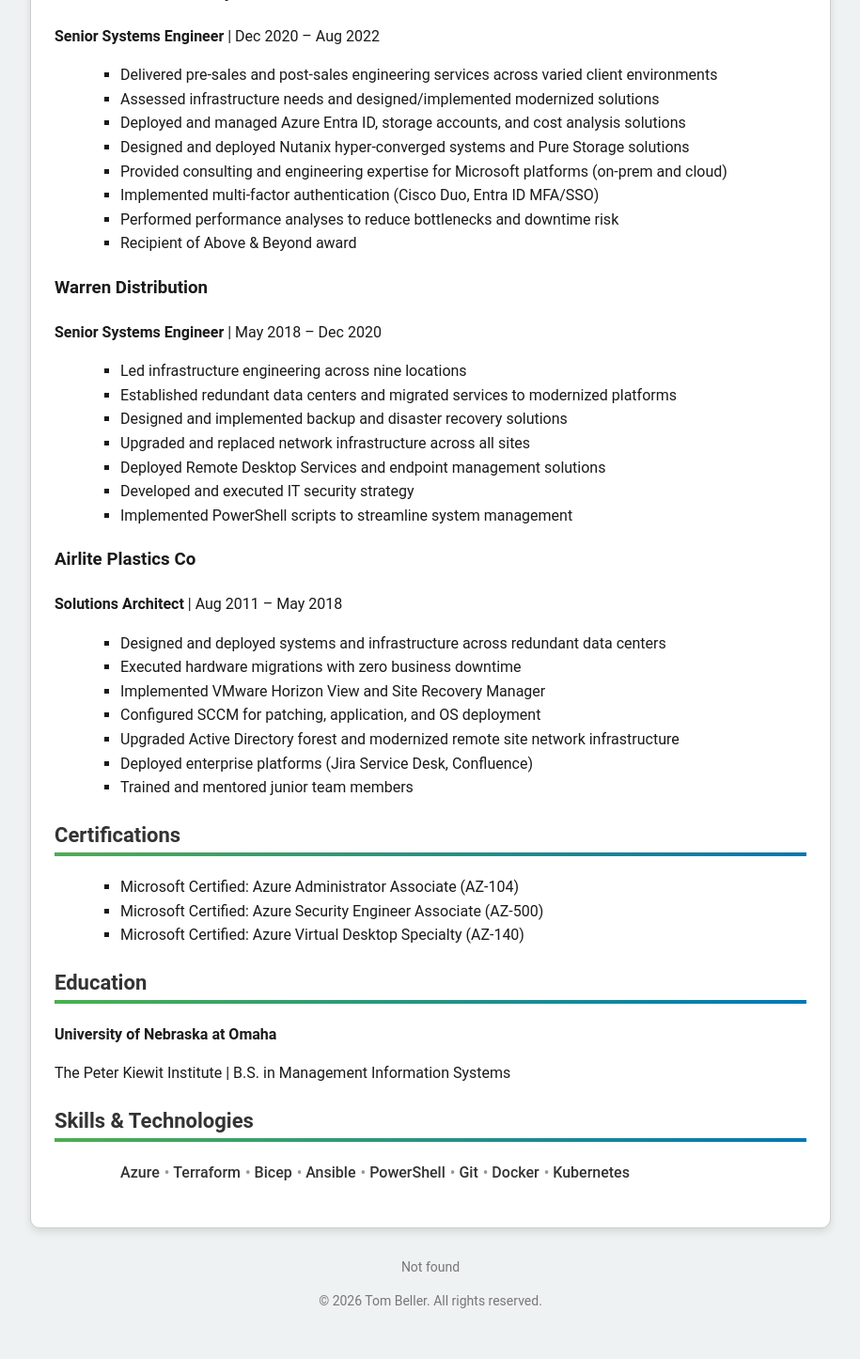
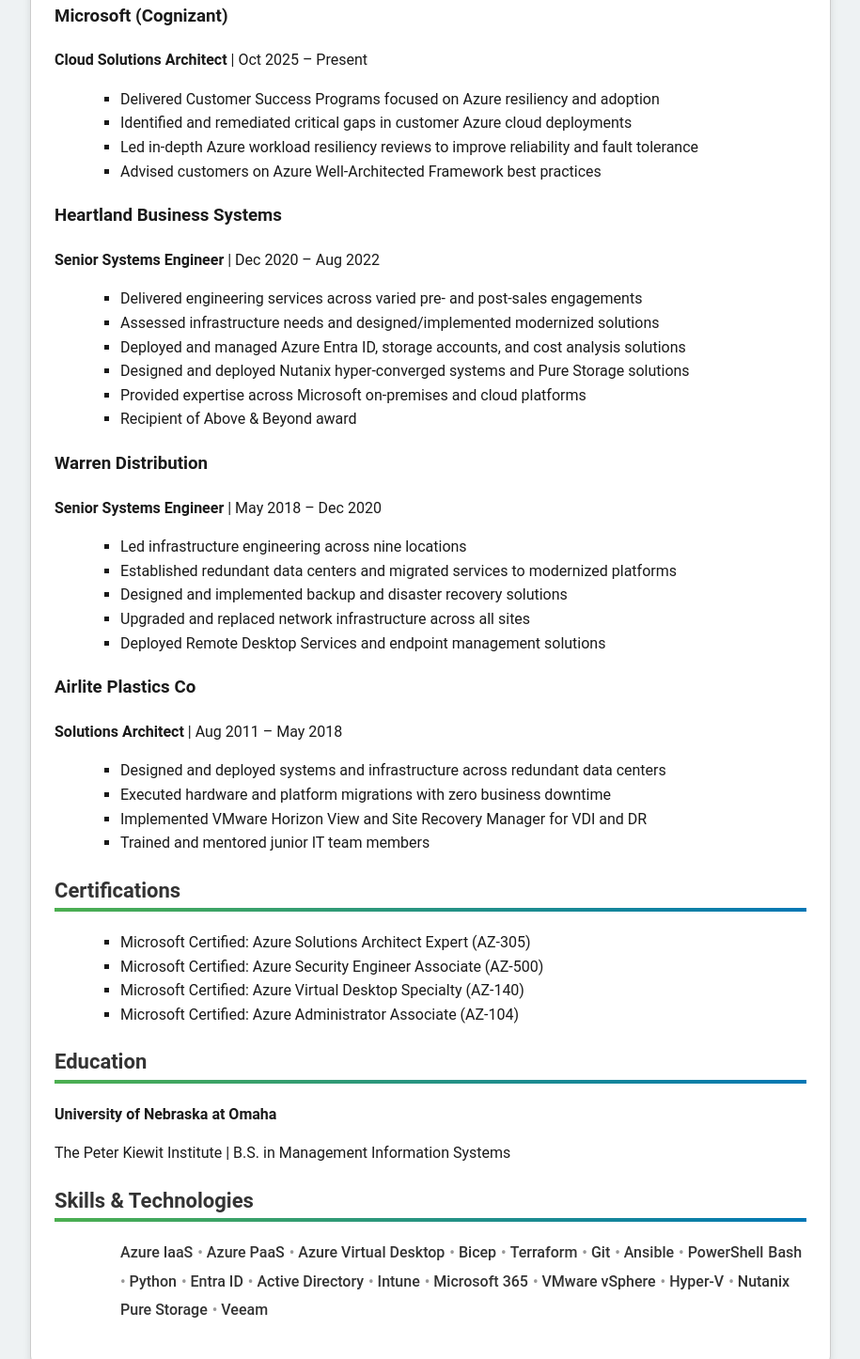
Before and after one commit to tbeller/resume, a website: page frontend/index.html in a window 1280 px wide. Shown: the part 291-1737 px from the top of the page at 94% size, without its empty margins (182-1097 px from the left). Before the commit the page ends 1701 px from the top, so only its background shows below. Drawn offline with Linux system fonts and the light colour scheme; no server answers.

Commit message:
Enhance resume content and layout; update professional summary, work experience, and skills

```diff
--- a/frontend/index.html
+++ b/frontend/index.html
@@ -183,6 +183,21 @@
                 page-break-after: avoid;
             }
 
+            .skill-box::before {
+                content: "" !important;
+                margin-right: 0 !important;
+            }
+
+            .skill-box::after {
+                content: " •";
+                color: #999;
+                margin-left: 4px;
+            }
+
+            .skill-list .skill-box:last-child::after {
+                content: "";
+            }
+
             .professional-summary {
                 margin-bottom: 15px;
             }
@@ -224,7 +239,8 @@
             margin-right: 4px;
         }
 
-        .skill-list .skill-box:first-child::before {
+        .skill-list .skill-box:first-child::before,
+        .skill-box.line-start::before {
             content: "";
             margin-right: 0;
         }
@@ -247,6 +263,13 @@
             </a>
         </div>
         <h1 class="name">Tom Beller</h1>
+        <p class="website">
+            <a href="https://tombeller.info" target="_blank">https://tombeller.info</a>
+            &nbsp;|&nbsp;
+            <a href="mailto:mr.tom.beller@gmail.com" target="_blank">mr.tom.beller@gmail.com</a>
+            &nbsp;|&nbsp;
+            +52 55 5196 0112
+        </p>
         <div class="social-links">
             <a href="https://tombeller.info" target="_blank" aria-label="Personal Profile" title="Personal Profile">
                 <img src="personalprofile.svg" alt="Personal Profile" class="social-icon">
@@ -259,22 +282,29 @@
             </a>
         </div>
         <div class="professional-summary">
-            <p>IT Infrastructure Engineer with 10+ years of experience in cloud and on-premises environments. Proven ability to implement innovative solutions that streamline operations, enhance security, and support organizational growth.</p>
+            <p>Cloud Solutions Architect with 10+ years designing and implementing enterprise IT infrastructure across Azure and on-premises environments. Microsoft Certified Azure Solutions Architect Expert with expertise in cloud architecture, virtualization, security, identity management, and IaC.</p>
         </div>
 
         <div class="section">
             <h2>Work Experience</h2>
 
+            <h3>Microsoft (Cognizant)</h3>
+            <p><strong>Cloud Solutions Architect</strong> | Oct 2025 – Present</p>
+            <ul>
+                <li>Delivered Customer Success Programs focused on Azure resiliency and adoption</li>
+                <li>Identified and remediated critical gaps in customer Azure cloud deployments</li>
+                <li>Led in-depth Azure workload resiliency reviews to improve reliability and fault tolerance</li>
+                <li>Advised customers on Azure Well-Architected Framework best practices</li>
+            </ul>
+
             <h3>Heartland Business Systems</h3>
             <p><strong>Senior Systems Engineer</strong> | Dec 2020 – Aug 2022</p>
             <ul>
-                <li>Delivered pre-sales and post-sales engineering services across varied client environments</li>
+                <li>Delivered engineering services across varied pre- and post-sales engagements</li>
                 <li>Assessed infrastructure needs and designed/implemented modernized solutions</li>
                 <li>Deployed and managed Azure Entra ID, storage accounts, and cost analysis solutions</li>
                 <li>Designed and deployed Nutanix hyper-converged systems and Pure Storage solutions</li>
-                <li>Provided consulting and engineering expertise for Microsoft platforms (on-prem and cloud)</li>
-                <li>Implemented multi-factor authentication (Cisco Duo, Entra ID MFA/SSO)</li>
-                <li>Performed performance analyses to reduce bottlenecks and downtime risk</li>
+                <li>Provided expertise across Microsoft on-premises and cloud platforms</li>
                 <li>Recipient of Above & Beyond award</li>
             </ul>
 
@@ -286,29 +316,25 @@
                 <li>Designed and implemented backup and disaster recovery solutions</li>
                 <li>Upgraded and replaced network infrastructure across all sites</li>
                 <li>Deployed Remote Desktop Services and endpoint management solutions</li>
-                <li>Developed and executed IT security strategy</li>
-                <li>Implemented PowerShell scripts to streamline system management</li>
             </ul>
 
             <h3>Airlite Plastics Co</h3>
             <p><strong>Solutions Architect</strong> | Aug 2011 – May 2018</p>
             <ul>
                 <li>Designed and deployed systems and infrastructure across redundant data centers</li>
-                <li>Executed hardware migrations with zero business downtime</li>
-                <li>Implemented VMware Horizon View and Site Recovery Manager</li>
-                <li>Configured SCCM for patching, application, and OS deployment</li>
-                <li>Upgraded Active Directory forest and modernized remote site network infrastructure</li>
-                <li>Deployed enterprise platforms (Jira Service Desk, Confluence)</li>
-                <li>Trained and mentored junior team members</li>
+                <li>Executed hardware and platform migrations with zero business downtime</li>
+                <li>Implemented VMware Horizon View and Site Recovery Manager for VDI and DR</li>
+                <li>Trained and mentored junior IT team members</li>
             </ul>
         </div>
 
         <div class="section">
             <h2>Certifications</h2>
             <ul>
-                <li>Microsoft Certified: Azure Administrator Associate (AZ-104)</li>
+                <li>Microsoft Certified: Azure Solutions Architect Expert (AZ-305)</li>
                 <li>Microsoft Certified: Azure Security Engineer Associate (AZ-500)</li>
                 <li>Microsoft Certified: Azure Virtual Desktop Specialty (AZ-140)</li>
+                <li>Microsoft Certified: Azure Administrator Associate (AZ-104)</li>
             </ul>
         </div>
 
@@ -323,14 +349,25 @@
             <div class="skills-content">
                 <div class="skills-category">
                     <ul class="skill-list">
-                        <li class="skill-box">Azure</li>
+                        <li class="skill-box">Azure IaaS</li>
+                        <li class="skill-box">Azure PaaS</li>
+                        <li class="skill-box">Azure Virtual Desktop</li>
+                        <li class="skill-box">Bicep</li>
                         <li class="skill-box">Terraform</li>
-                        <li class="skill-box">Bicep</li>
+                        <li class="skill-box">Git</li>
                         <li class="skill-box">Ansible</li>
                         <li class="skill-box">PowerShell</li>
-                        <li class="skill-box">Git</li>
-                        <li class="skill-box">Docker</li>
-                        <li class="skill-box">Kubernetes</li>
+                        <li class="skill-box">Bash</li>
+                        <li class="skill-box">Python</li>
+                        <li class="skill-box">Entra ID</li>
+                        <li class="skill-box">Active Directory</li>
+                        <li class="skill-box">Intune</li>
+                        <li class="skill-box">Microsoft 365</li>
+                        <li class="skill-box">VMware vSphere</li>
+                        <li class="skill-box">Hyper-V</li>
+                        <li class="skill-box">Nutanix</li>
+                        <li class="skill-box">Pure Storage</li>
+                        <li class="skill-box">Veeam</li>
                     </ul>
                 </div>
             </div>
@@ -341,10 +378,24 @@
         <p><span id="visitorCount">Loading...</span></p>
         <p>&copy; <span id="year"></span> Tom Beller. All rights reserved.</p>
         <script>
-            // Update the footer year to the current year
+            function updateSkillLineStarts() {
+                const items = document.querySelectorAll('.skill-box');
+                let lastTop = -1;
+                items.forEach(item => {
+                    item.classList.remove('line-start');
+                    const top = Math.round(item.getBoundingClientRect().top);
+                    if (top !== lastTop) {
+                        item.classList.add('line-start');
+                        lastTop = top;
+                    }
+                });
+            }
+
             document.addEventListener('DOMContentLoaded', function () {
                 document.getElementById('year').textContent = new Date().getFullYear();
+                updateSkillLineStarts();
             });
+            window.addEventListener('resize', updateSkillLineStarts);
 
             // Fetch visitor count from Azure Function
             async function fetchVisitorCount() {
```
Also changed, not shown: 1 other file.
